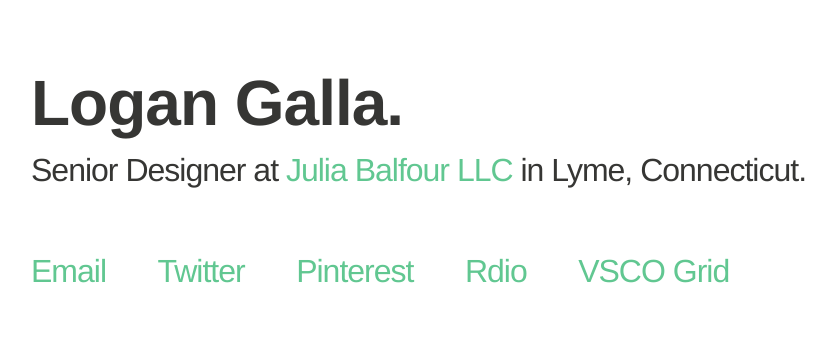
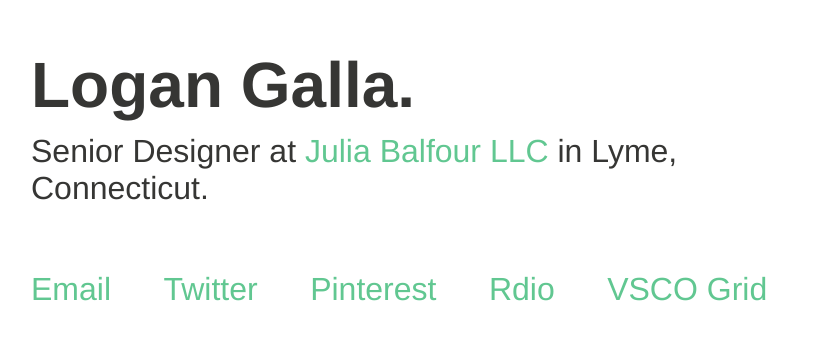
Before and after one commit to logangalla/logangalla.github.io, a plain HTML site: page index.html in a window 1280 px wide. Shown: the part 214-554 px from the top of the page, without its empty margins (193-1029 px from the left). Drawn offline with Linux system fonts and the light colour scheme; a web font is replaced by a local one.

Commit message:
Tracking adjustment

```diff
--- a/styles.css
+++ b/styles.css
@@ -10,7 +10,6 @@ html, body {
 	height: 100%;
 	display: table;
 	font-family: 'News Cycle', helvetica neue, sans-serif;
-	letter-spacing: -1px;
 }
 
 ::selection {
```
